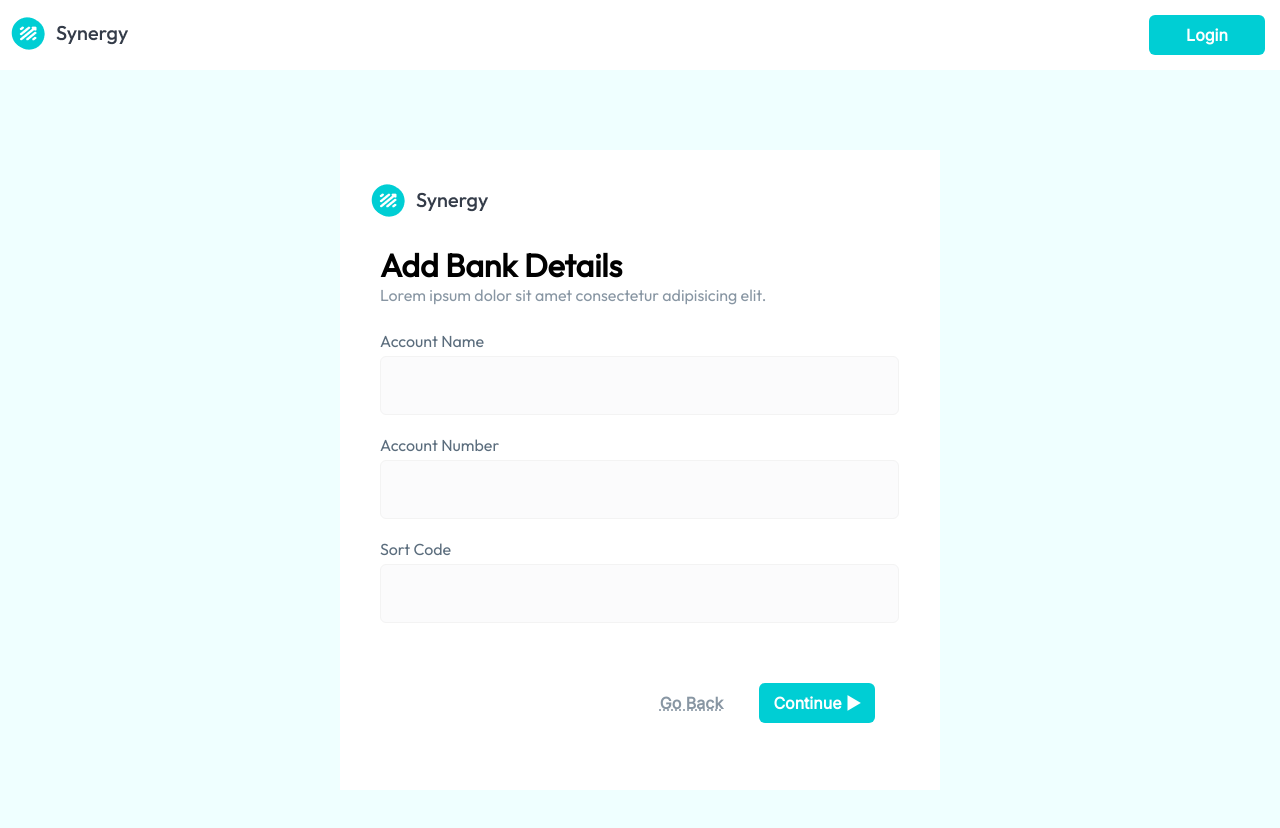
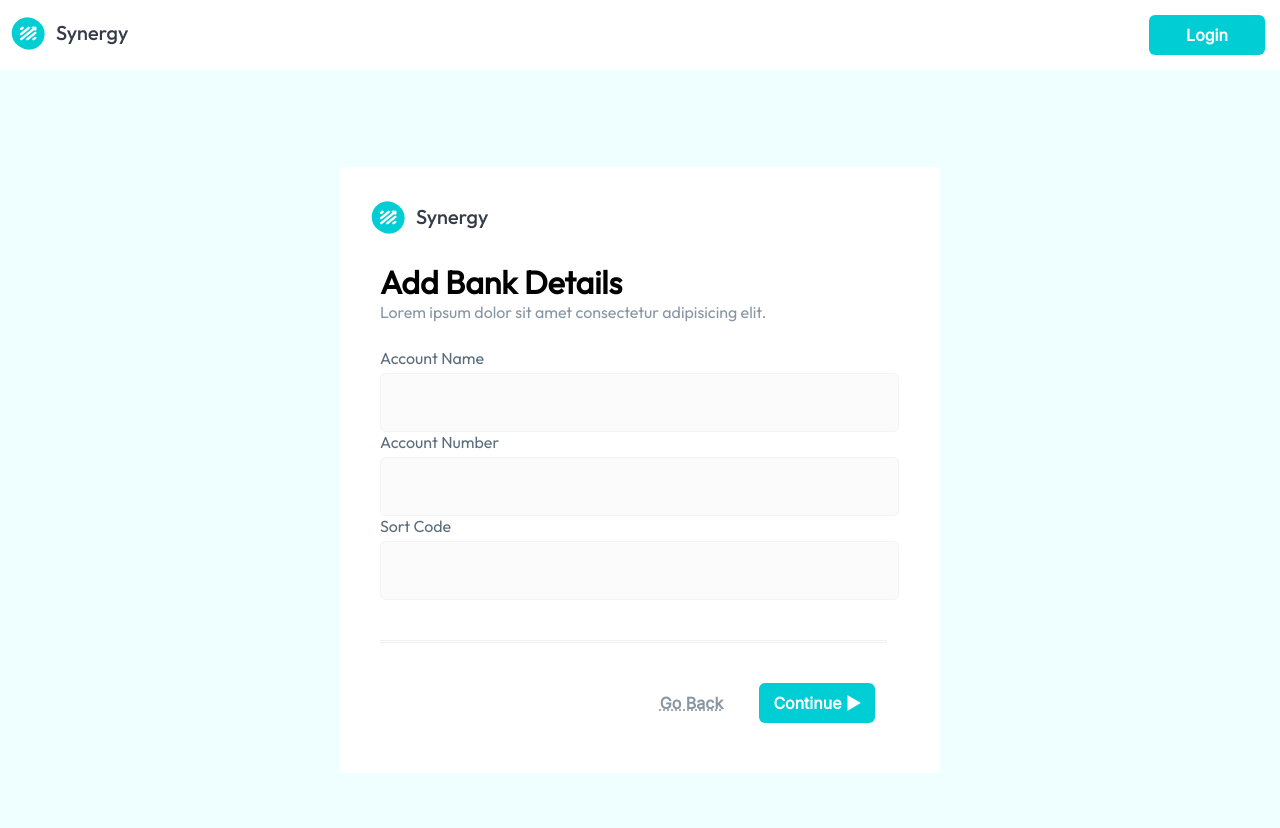
Before and after one commit to nology-tech/synergy, a React (Create React App) app: page /bankdetails in a window 1280 px wide. Shown: the top 828 px of the page. Built offline with nearby package versions, Linux system fonts and the light colour scheme.

Commit message:
styling changes on create account page and subsequent pages

```diff
--- a/src/containers/BankDetails/BankDetails.jsx
+++ b/src/containers/BankDetails/BankDetails.jsx
@@ -70,7 +70,7 @@ const BankDetails = () => {
                   value={sortCode}
                 />
               </div>
-              <div className="billingAddressForm__separator"></div>
+              <div className="bankDetailsForm__separator"></div>
 
               <div className="buttons-group">
                 <Link to="/signup">
--- a/src/containers/BankDetails/BankDetails.scss
+++ b/src/containers/BankDetails/BankDetails.scss
@@ -12,7 +12,7 @@
 
 .bank-form-box {
     min-width: 600px;
-    min-height: 640px;
+    min-height: 600px;
     background: $color-white;
 
     .bank-details-header {
@@ -54,7 +54,6 @@
         &__div {
             display: flex;
             flex-direction: column;
-            padding-bottom: 20px;
             color:$color-font-gray;
 
         }
@@ -63,7 +62,7 @@
             border: 1px solid $color-separator-light-gray;
             height: 1px;
             width: 505px;
-            margin-top: 30px;
+            margin-top: 40px;
         }
 
         &__goBackBtn {
--- a/src/containers/BillingAddress/BillingAddress.scss
+++ b/src/containers/BillingAddress/BillingAddress.scss
@@ -12,7 +12,7 @@
 
 .form-box {
     min-width: 600px;
-    min-height: 725px;
+    min-height: 700px;
     background: $color-white;
 
     .billing-header {
@@ -54,7 +54,6 @@
         &__div {
             display: flex;
             flex-direction: column;
-            padding-bottom: 20px;
             color:$color-font-gray;
 
         }
@@ -63,7 +62,7 @@
             border: 1px solid $color-separator-light-gray;
             height: 1px;
             width: 505px;
-            margin-top: 10px;
+            margin-top: 40px;
         }
 
         &__btn {
--- a/src/containers/CreateAccount/CreateAccount.scss
+++ b/src/containers/CreateAccount/CreateAccount.scss
@@ -1,6 +1,8 @@
 @use "../../assets/sass/_variables.scss" as *;
 
 .CreateAccount {
+    margin: 0;
+    padding: 0;
     font-family: $title-font-family ;
     box-sizing: border-box;
     background: $color-background;
@@ -54,9 +56,7 @@
         &__div {
             display: flex;
             flex-direction: column;
-            padding-bottom: 20px;
             color:$color-font-gray;
-
         }
 
         &__separator {
```
